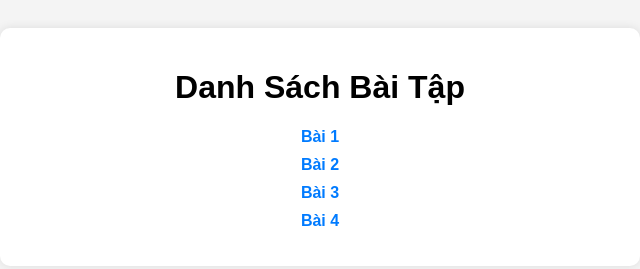
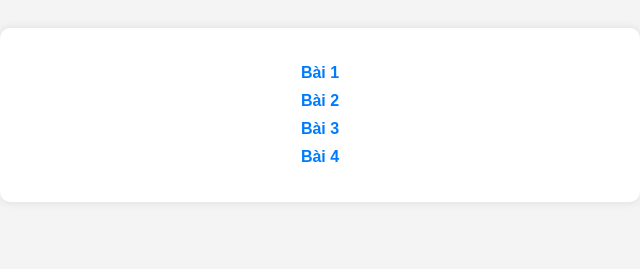
Before and after one commit to vumaiphuong224001823/baitapweb, a plain HTML site: page index.html in a window 1280 px wide. Shown: the whole page, without its empty margins (320-960 px from the left). Drawn offline with Linux system fonts and the light colour scheme.

Commit message:
Update index.html

```diff
--- a/index.html
+++ b/index.html
@@ -38,8 +38,7 @@
 </head>
 <body>
     <div class="container">
-        <h1>Danh Sách Bài Tập</h1>
-        <ul>
+                <ul>
             <li><a href="B1.html">Bài 1</a></li>
             <li><a href="B2.html">Bài 2</a></li>
             <li><a href="B3.html">Bài 3</a></li>
```
